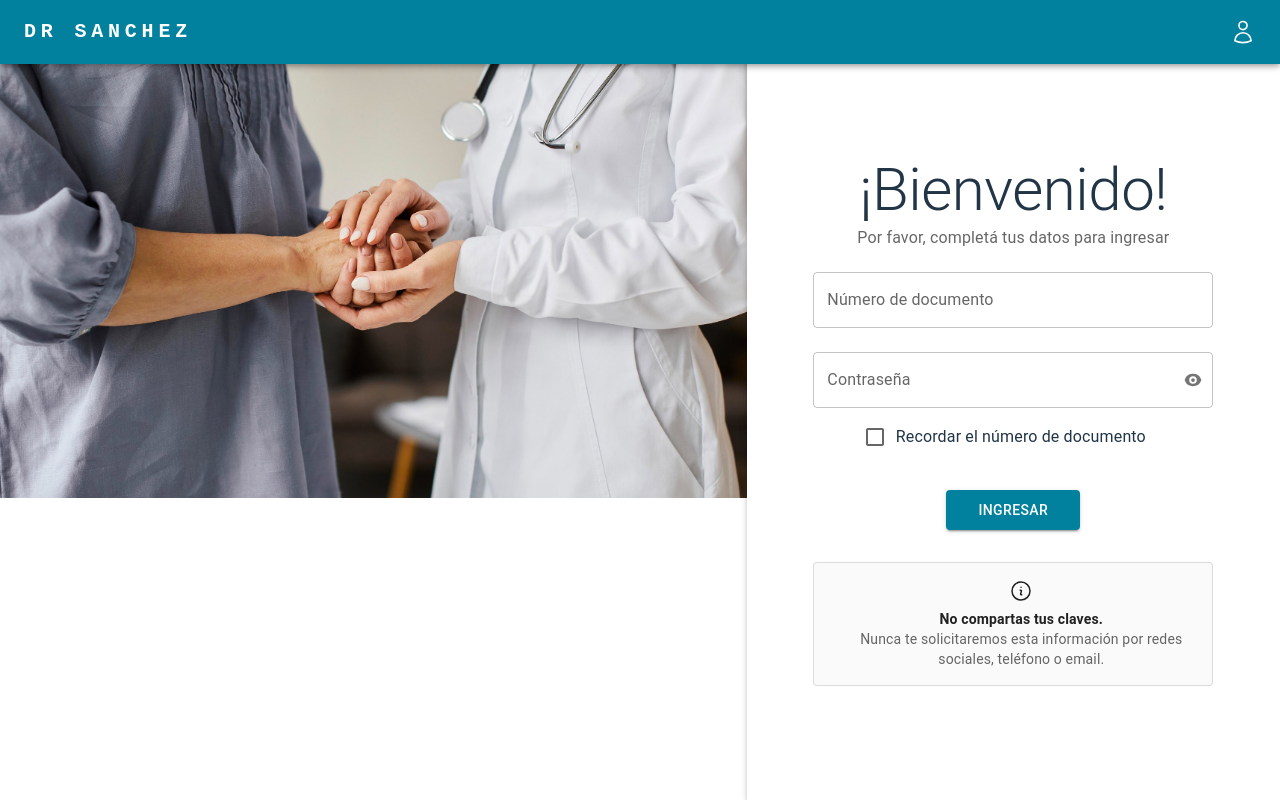
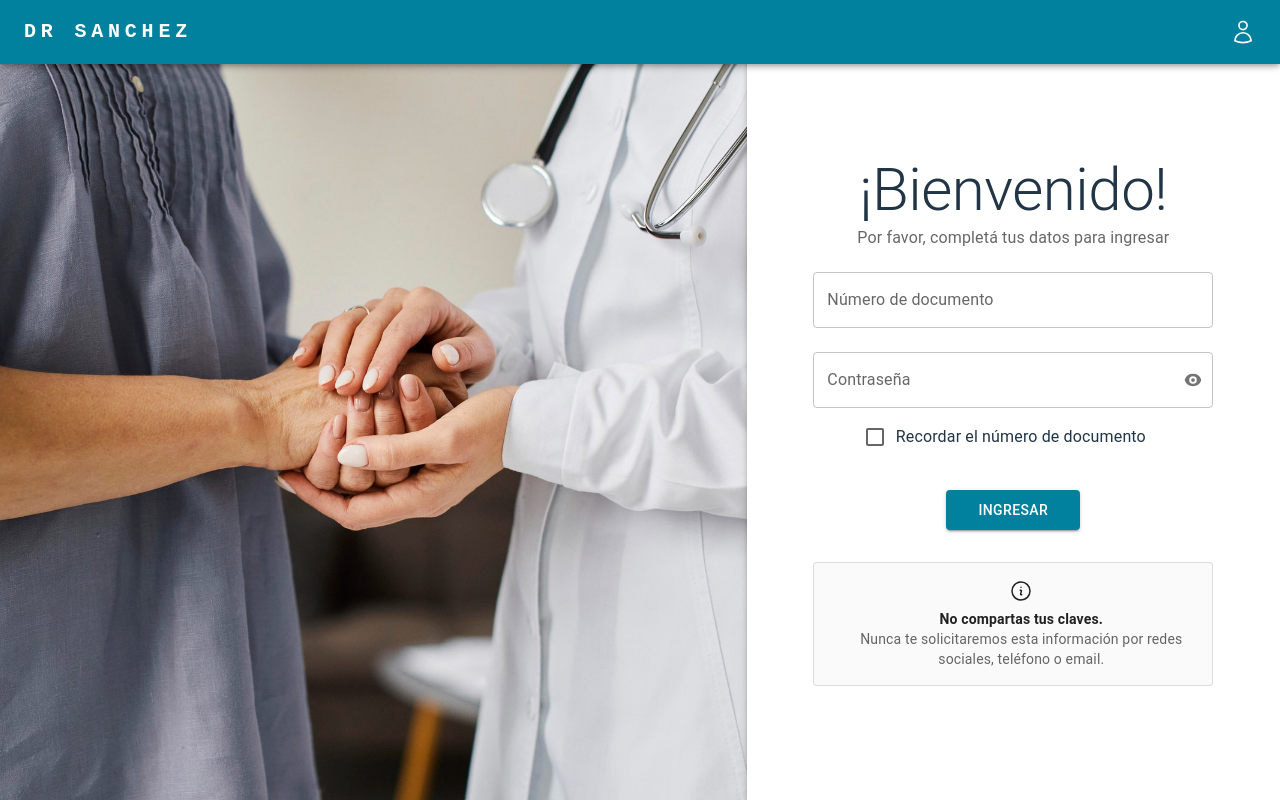
Before and after one commit to MatiasMollo/TPO-API, a React (Vite) app: page /login in a window 1280 px wide. Built offline with nearby package versions, Linux system fonts and the light colour scheme.

Commit message:
Arregla altura imagen

```diff
--- a/src/pages/login.jsx
+++ b/src/pages/login.jsx
@@ -19,8 +19,10 @@ export default function Login() {
   const [showPassword, setShowPassword] = useState(false);
 
   return (
-    <div className="d-flex justify-content-center min-vh-100">
-      <Grid container sx={{ minHeight: "100vh" }} alignItems="stretch">
+    <Grid
+      container
+      sx={{ minHeight: "100vh", overflow: "hidden" }}
+    >
       <Grid item size={{ xs: 0, md: 7, xl: 8 }} sx={{ height: "100%" }}>
         <Box
           component="img"
@@ -28,8 +30,9 @@ export default function Login() {
           alt="Imagen de clientes"
           sx={{
             width: "100%",
-              height: "100%",
+            minHeight: "100vh",
             objectFit: "cover",
+            display: "block",
           }}
         />
       </Grid>
@@ -142,6 +145,5 @@ export default function Login() {
         </Box>
       </Grid>
     </Grid>
-    </div>
   );
 }
```
Lines whose indentation alone changed are shown as unchanged.
